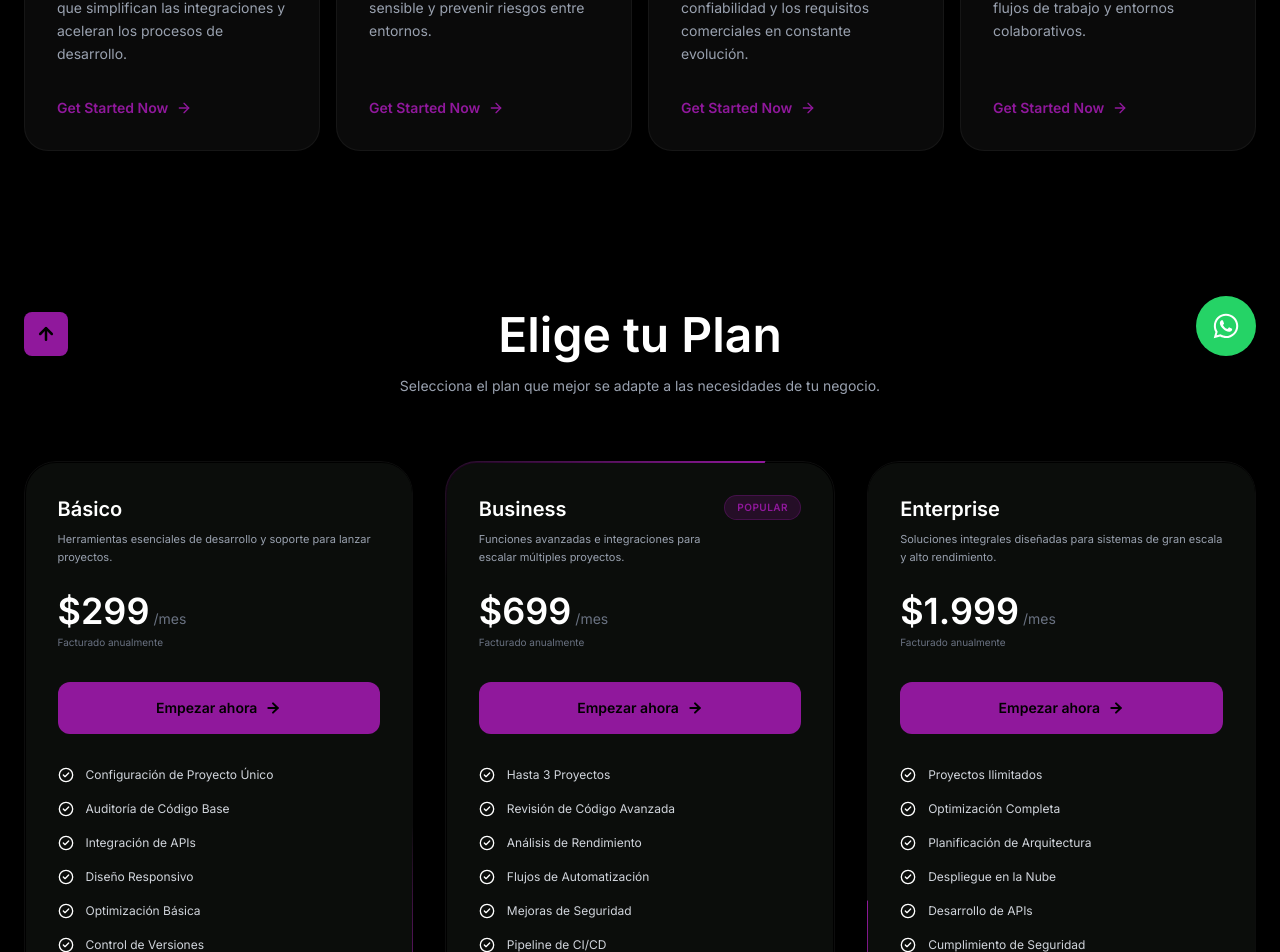
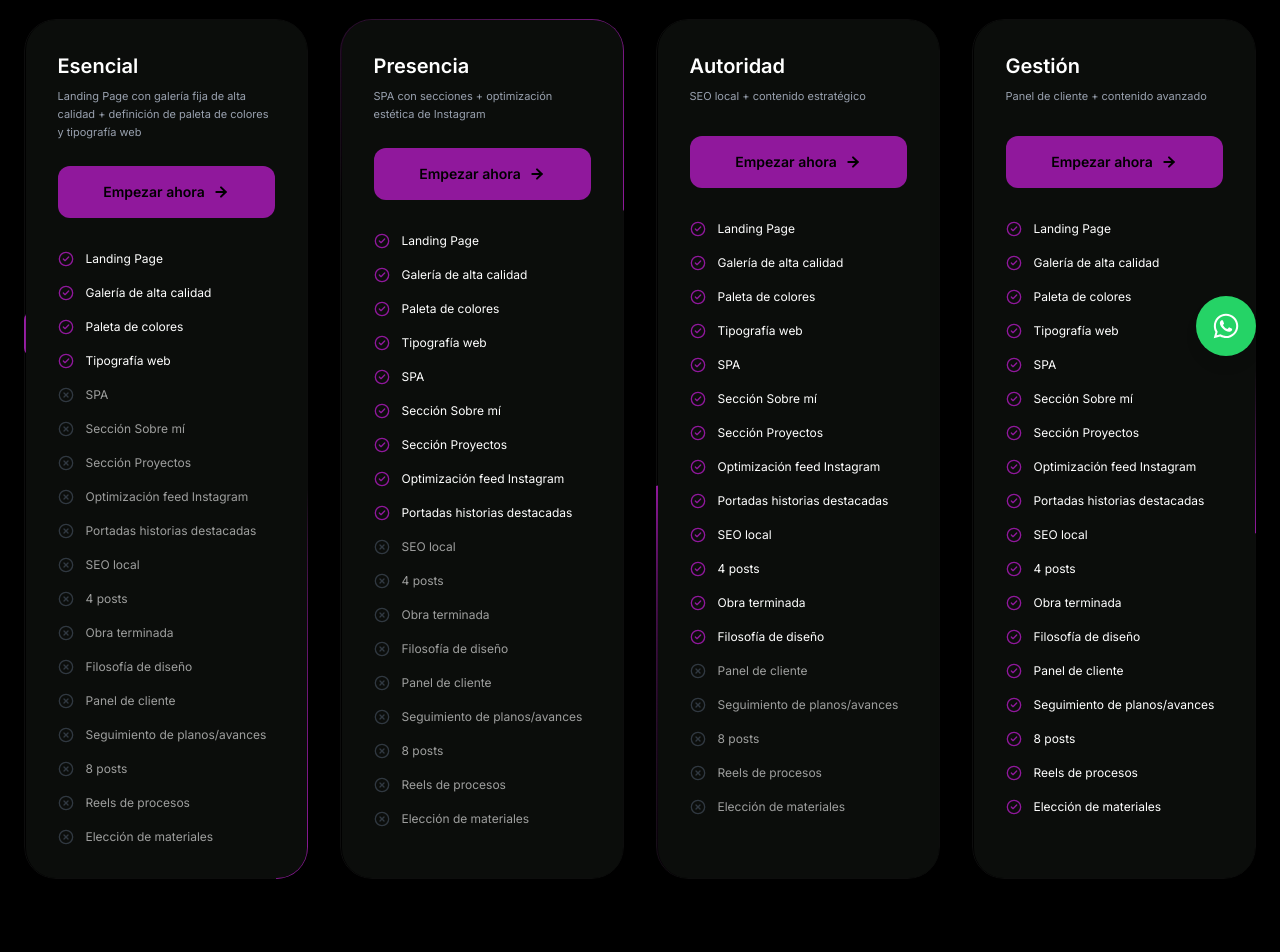
Before and after one commit to digitalvectorservices/web, a React (Vite) app: page /services in a window 1280 px wide. Shown: the part 420-1372 px from the top of the page. Built offline with nearby package versions, Linux system fonts and the light colour scheme.

Commit message:
feat: added plans

```diff
--- a/src/components/PricingCard.jsx
+++ b/src/components/PricingCard.jsx
@@ -1,58 +1,73 @@
-import { CheckCircle2, ArrowRight } from 'lucide-react';
+import { CheckCircle2, XCircle, ArrowRight } from 'lucide-react';
 
-export const PricingCard = ({ plan, index }) => {
-  // Calculamos un retraso basado en el índice para que las animaciones no coincidan
-  const delay = `${index * 1.5}s`;
+export const PricingCard = ({ plan, sectionPlans }) => {
+  // 🔥 Encontrar índice REAL del plan
+  const currentIndex = sectionPlans.findIndex(
+    (p) => p.name === plan.name
+  );
+
+  const delay = `${currentIndex * 1.5}s`;
+
+  // 🔥 Todas las features (sin duplicados)
+  const allFeatures = [
+    ...new Set(sectionPlans.flatMap((p) => p.features))
+  ];
+
+  // 🔥 Features incluidas (acumuladas)
+  const includedFeatures = new Set(
+    sectionPlans
+      .slice(0, currentIndex + 1)
+      .flatMap((p) => p.features)
+  );
 
   return (
     <div className="relative p-[1.5px] rounded-[32px] overflow-hidden h-full">
-      {/* Borde Estático de fondo */}
       <div className="absolute inset-0 rounded-[32px] border border-white/5 z-0"></div>
 
-      {/* Animación de Borde Snake Desincronizada */}
       <div
         className="absolute inset-[-1000%] animate-border-snake z-0
         bg-[conic-gradient(from_0deg,transparent_0deg,transparent_300deg,theme(colors.primary)_360deg)]"
-        style={{ animationDelay: delay }} // Aplicamos el delay dinámico
+        style={{ animationDelay: delay }}
       />
 
-      {/* Contenido de la Tarjeta */}
       <div className="relative bg-[#0b0d0b] rounded-[30px] p-8 flex flex-col h-full z-10">
         <div className="flex justify-between items-start mb-6">
           <div className="min-h-[60px]">
             <h3 className="text-white text-xl font-bold">{plan.name}</h3>
-            <p className="text-gray-400 text-[11px] mt-2 leading-relaxed">{plan.description}</p>
+            <p className="text-gray-400 text-[11px] mt-2 leading-relaxed">
+              {plan.description}
+            </p>
           </div>
-
-          {/* Badge para el plan popular */}
-          {plan.name === "Business" && (
-            <span className="bg-primary/20 text-primary text-[10px] font-bold px-3 py-1 rounded-full border border-primary/30 uppercase tracking-wider shrink-0">
-              Popular
-            </span>
-          )}
         </div>
 
-        <div className="mb-8">
-          <div className="flex items-baseline gap-1">
-            <span className="text-4xl font-bold text-white">${plan.price}</span>
-            <span className="text-gray-500 text-sm">/mes</span>
-          </div>
-          <p className="text-gray-500 text-[10px] mt-1">Facturado anualmente</p>
-        </div>
-
-        {/* Botón de acción */}
-        <button className="w-full py-4 rounded-xl font-bold text-sm flex items-center justify-center gap-2 bg-primary text-black transition-all hover:brightness-110 active:scale-95 mb-8 shadow-[0_0_20px_rgba(theme(colors.primary),0.2)]">
+        <button className="w-full py-4 rounded-xl font-bold text-sm flex items-center justify-center gap-2 bg-primary text-black transition-all hover:brightness-110 active:scale-95 mb-8">
           Empezar ahora <ArrowRight size={16} strokeWidth={3} />
         </button>
 
-        {/* Lista de características */}
+        {/* FEATURES */}
         <ul className="space-y-4 flex-grow">
-          {plan.features.map((feature, idx) => (
-            <li key={idx} className="flex items-center gap-3 text-gray-300 text-[12px]">
-              <CheckCircle2 size={16} className="text-white shrink-0" />
-              {feature}
-            </li>
-          ))}
+          {allFeatures.map((feature, idx) => {
+            const isIncluded = includedFeatures.has(feature);
+
+            return (
+              <li
+                key={idx}
+                className={`flex items-center gap-3 text-[12px] ${
+                  isIncluded
+                    ? 'text-white'
+                    : 'text-white opacity-60'
+                }`}
+              >
+                {isIncluded ? (
+                  <CheckCircle2 size={16} className="text-primary shrink-0" />
+                ) : (
+                  <XCircle size={16} className="text-gray-600 shrink-0" />
+                )}
+
+                <span>{feature}</span>
+              </li>
+            );
+          })}
         </ul>
       </div>
     </div>
--- a/src/components/PricingSection.jsx
+++ b/src/components/PricingSection.jsx
@@ -1,76 +1,49 @@
-import React from 'react';
+import React, { useState } from 'react';
 import { PricingCard } from './PricingCard';
+import data from '../data/plans.json';
 
 export const PricingSection = () => {
-  const plans = [
-    {
-      name: "Básico",
-      price: "299",
-      description: "Herramientas esenciales de desarrollo y soporte para lanzar proyectos.",
-      features: [
-        "Configuración de Proyecto Único",
-        "Auditoría de Código Base",
-        "Integración de APIs",
-        "Diseño Responsivo",
-        "Optimización Básica",
-        "Control de Versiones",
-        "Estructura SEO",
-        "Integración de Formularios",
-        "Soporte por Email"
-      ]
-    },
-    {
-      name: "Business",
-      price: "699",
-      description: "Funciones avanzadas e integraciones para escalar múltiples proyectos.",
-      features: [
-        "Hasta 3 Proyectos",
-        "Revisión de Código Avanzada",
-        "Análisis de Rendimiento",
-        "Flujos de Automatización",
-        "Mejoras de Seguridad",
-        "Pipeline de CI/CD",
-        "Monitoreo de APIs",
-        "Analítica Personalizada",
-        "Reportes de Performance",
-        "Soporte por Chat",
-        "Consultoría Mensual"
-      ]
-    },
-    {
-      name: "Enterprise",
-      price: "1.999",
-      description: "Soluciones integrales diseñadas para sistemas de gran escala y alto rendimiento.",
-      features: [
-        "Proyectos Ilimitados",
-        "Optimización Completa",
-        "Planificación de Arquitectura",
-        "Despliegue en la Nube",
-        "Desarrollo de APIs",
-        "Cumplimiento de Seguridad",
-        "Paneles Personalizados",
-        "Soporte Prioritario",
-        "QA Dedicado"
-      ]
-    }
-  ];
+  const [selectedSector, setSelectedSector] = useState(data.sectores[0].sector);
+
+  const sectores = data.sectores;
+  const currentSector = sectores.find(s => s.sector === selectedSector);
 
   return (
     <section className="bg-black py-24 px-6 relative overflow-hidden">
       <div className="max-w-7xl mx-auto relative z-10">
-        <div className="text-center mb-16">
-          <h2 className="text-4xl md:text-5xl font-bold text-white mb-4">Elige tu Plan</h2>
+
+        {/* Header */}
+        <div className="text-center mb-12">
+          <h2 className="text-4xl md:text-5xl font-bold text-white mb-4">
+            Elige tu Plan
+          </h2>
           <p className="text-gray-400 text-sm max-w-2xl mx-auto leading-relaxed">
-            Selecciona el plan que mejor se adapte a las necesidades de tu negocio.
+            Selecciona el plan que mejor se adapte a tu negocio.
           </p>
         </div>
 
-        {/* Grid responsivo: se apila en móvil, 2 en tablet, 3 en desktop */}
-        <div className="grid grid-cols-1 md:grid-cols-2 lg:grid-cols-3 gap-8 items-stretch">
-          {plans.map((plan, index) => (
-            <PricingCard key={index} plan={plan} index={index} />
+        {/* Dropdown */}
+        <div className="flex justify-center mb-12">
+          <select
+            value={selectedSector}
+            onChange={(e) => setSelectedSector(e.target.value)}
+            className="bg-neutral-900 text-white border border-neutral-700 px-4 py-2 rounded-lg focus:outline-none focus:ring-2 focus:ring-white"
+          >
+            {sectores.map((sector, index) => (
+              <option key={index} value={sector.sector}>
+                {sector.sector}
+              </option>
+            ))}
+          </select>
+        </div>
+
+        {/* Plans */}
+        <div className="grid grid-cols-1 md:grid-cols-2 lg:grid-cols-4 gap-8">
+          {currentSector.planes.map((plan, index) => (
+            <PricingCard key={index} plan={plan} sectionPlans={currentSector.planes} />
           ))}
         </div>
+
       </div>
     </section>
   );
--- /dev/null
+++ b/src/data/plans.json
@@ -0,0 +1,304 @@
+{
+  "sectores": [
+    {
+      "sector": "Construcción & Diseño",
+      "planes": [
+        {
+          "name": "Esencial",
+          "description": "Landing Page con galería fija de alta calidad + definición de paleta de colores y tipografía web",
+          "price": 20,
+          "features": [
+            "Landing Page",
+            "Galería de alta calidad",
+            "Paleta de colores",
+            "Tipografía web"
+          ]
+        },
+        {
+          "name": "Presencia",
+          "description": "SPA con secciones + optimización estética de Instagram",
+          "price": 20,
+          "features": [
+            "SPA",
+            "Sección Sobre mí",
+            "Sección Proyectos",
+            "Optimización feed Instagram",
+            "Portadas historias destacadas"
+          ]
+        },
+        {
+          "name": "Autoridad",
+          "description": "SEO local + contenido estratégico",
+          "price": 20,
+          "features": [
+            "SEO local",
+            "4 posts",
+            "Obra terminada",
+            "Filosofía de diseño"
+          ]
+        },
+        {
+          "name": "Gestión",
+          "description": "Panel de cliente + contenido avanzado",
+          "price": 20,
+          "features": [
+            "Panel de cliente",
+            "Seguimiento de planos/avances",
+            "8 posts",
+            "Reels de procesos",
+            "Elección de materiales"
+          ]
+        }
+      ]
+    },
+    {
+      "sector": "Salud & Bienestar",
+      "planes": [
+        {
+          "name": "Esencial",
+          "description": "Landing con CV + contacto directo",
+          "price": 20,
+          "features": [
+            "Landing Page",
+            "CV profesional",
+            "Especialidades",
+            "Botón WhatsApp",
+            "Logo minimalista",
+            "Diseño limpio"
+          ]
+        },
+        {
+          "name": "Presencia",
+          "description": "Web informativa + base de contenido",
+          "price": 20,
+          "features": [
+            "Sección Tratamientos",
+            "Blog de salud",
+            "Bio profesional Instagram",
+            "Plantillas médicas"
+          ]
+        },
+        {
+          "name": "Crecimiento",
+          "description": "SEO por intención + contenido educativo",
+          "price": 20,
+          "features": [
+            "SEO por síntomas",
+            "SEO por patologías",
+            "4 posts educativos",
+            "Contenido anti-mitos"
+          ]
+        },
+        {
+          "name": "Eficiencia",
+          "description": "Automatización de turnos + contenido dinámico",
+          "price": 20,
+          "features": [
+            "Sistema de turnos online",
+            "Recordatorios",
+            "8 posts",
+            "Reels Q&A",
+            "Contenido consultorio"
+          ]
+        }
+      ]
+    },
+    {
+      "sector": "Estética & Moda",
+      "planes": [
+        {
+          "name": "Esencial",
+          "description": "Landing tipo Linktree + identidad visual trendy",
+          "price": 20,
+          "features": [
+            "Landing tipo Linktree",
+            "Listado de servicios",
+            "Diseño trendy",
+            "Colores tendencia",
+            "Sombras suaves"
+          ]
+        },
+        {
+          "name": "Presencia",
+          "description": "Web visual + contenido editorial",
+          "price": 20,
+          "features": [
+            "Web interactiva",
+            "Galería antes/después",
+            "4 posts estilo editorial"
+          ]
+        },
+        {
+          "name": "Influencia",
+          "description": "SEO + dirección estética constante",
+          "price": 20,
+          "features": [
+            "SEO servicios específicos",
+            "Guía de estilo",
+            "Asesoría visual"
+          ]
+        },
+        {
+          "name": "Venta",
+          "description": "Monetización + contenido de tendencia",
+          "price": 20,
+          "features": [
+            "Ecommerce",
+            "Venta de productos",
+            "Venta de guías PDF",
+            "8 posts",
+            "Reels tendencias",
+            "Transiciones"
+          ]
+        }
+      ]
+    },
+    {
+      "sector": "Gastronomía",
+      "planes": [
+        {
+          "name": "Esencial",
+          "description": "Menú digital + enfoque visual",
+          "price": 20,
+          "features": [
+            "Landing Page",
+            "Menú digital",
+            "Fotografía optimizada"
+          ]
+        },
+        {
+          "name": "Presencia",
+          "description": "Pedidos online + contenido base",
+          "price": 20,
+          "features": [
+            "Formulario de pedidos",
+            "Bio optimizada delivery",
+            "4 fotos producto estrella"
+          ]
+        },
+        {
+          "name": "Flujo",
+          "description": "SEO local + contenido impulsivo",
+          "price": 20,
+          "features": [
+            "SEO local",
+            "4 posts",
+            "Antojo del día"
+          ]
+        },
+        {
+          "name": "Automatización",
+          "description": "Ecommerce + contenido detrás de escena",
+          "price": 20,
+          "features": [
+            "Tienda online",
+            "Carrito de compras",
+            "Pagos integrados",
+            "8 posts",
+            "Reels cocina",
+            "Promociones"
+          ]
+        }
+      ]
+    },
+    {
+      "sector": "Creativo",
+      "planes": [
+        {
+          "name": "Esencial",
+          "description": "Portfolio + identidad artística",
+          "price": 20,
+          "features": [
+            "Portfolio landing",
+            "Biografía artística",
+            "Marca personal"
+          ]
+        },
+        {
+          "name": "Presencia",
+          "description": "Organización de obra + contenido visual",
+          "price": 20,
+          "features": [
+            "Secciones por categorías",
+            "4 posts carrusel",
+            "Detalles de obra"
+          ]
+        },
+        {
+          "name": "Alcance",
+          "description": "SEO + estrategia de contenido",
+          "price": 20,
+          "features": [
+            "SEO name artístico",
+            "SEO estilo",
+            "Hashtags",
+            "4 posts inspiración"
+          ]
+        },
+        {
+          "name": "Monetización",
+          "description": "Venta + contenido en proceso",
+          "price": 20,
+          "features": [
+            "Venta de productos digitales",
+            "Prints",
+            "Presets",
+            "Música",
+            "8 posts",
+            "Work in progress",
+            "Colaboraciones"
+          ]
+        }
+      ]
+    },
+    {
+      "sector": "Holístico",
+      "planes": [
+        {
+          "name": "Esencial",
+          "description": "Landing + identidad espiritual",
+          "price": 20,
+          "features": [
+            "Landing Page",
+            "Descripción de servicios",
+            "Ética de trabajo",
+            "Diseño esotérico"
+          ]
+        },
+        {
+          "name": "Presencia",
+          "description": "Validación social + contenido base",
+          "price": 20,
+          "features": [
+            "Tipos de lectura",
+            "Testimonios",
+            "Bio con intención",
+            "4 posts energéticos"
+          ]
+        },
+        {
+          "name": "Comunidad",
+          "description": "SEO + contenido recurrente",
+          "price": 20,
+          "features": [
+            "SEO espiritual",
+            "4 posts",
+            "Horóscopo",
+            "Energía del mes"
+          ]
+        },
+        {
+          "name": "Expansión",
+          "description": "Monetización + contenido diario",
+          "price": 20,
+          "features": [
+            "Reserva con pago",
+            "8 posts",
+            "Reels lecturas rápidas",
+            "Mensajes del día"
+          ]
+        }
+      ]
+    }
+  ]
+}
--- a/src/pages/Services.jsx
+++ b/src/pages/Services.jsx
@@ -5,8 +5,8 @@ import { PricingSection } from "../components/PricingSection";
 export const Services = () => {
   return (
     <div className="bg-black text-white font-sans">
+      <PricingSection/>
       <ServicesGrid/>
-      <PricingSection/>
     </div>
   );
 }
```
